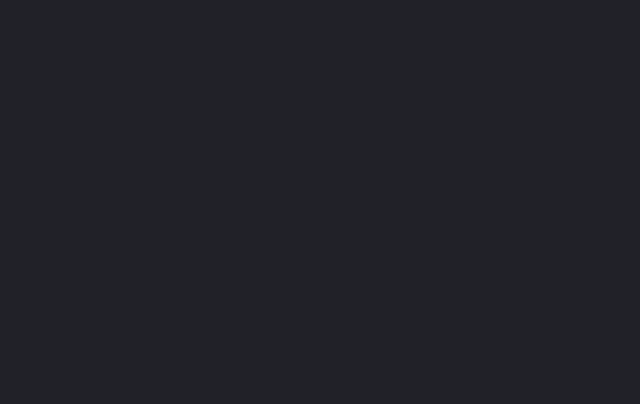
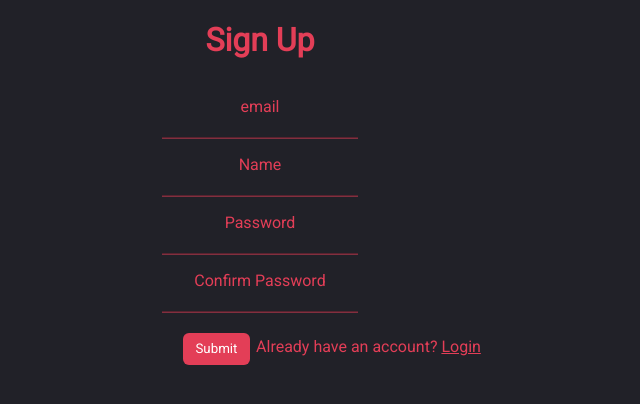
Before and after one commit to zamfir231/TodoApp, a React (Create React App) app: page /sign-up in a window 1280 px wide. Shown: the top 404 px of the page, without its empty margins (380-1020 px from the left). Built offline with nearby package versions, Linux system fonts and the light colour scheme; no server answers.

Commit message:
login and sign-up ui added

```diff
--- a/src/App.js
+++ b/src/App.js
@@ -2,6 +2,8 @@ import HomePage from './components/HomePage/HomePage'
 import { useState, useEffect } from 'react'
 import ThisWeekPage from './components/todayPage/thisWeekPage/ThisWeekPage'
 import TodayPage from './components/todayPage/TodayPage'
+import Login from './components/Auth/Login'
+import SignUp from './components/Auth/SignUp'
 import
 ThisMonthPage
 from './components/todayPage/thisWeekPage/thisMonthPage/ThisMonthPage'
@@ -61,6 +63,20 @@ const App = () => {
 
   const getTasksForToday = () => tasks.filter(task => task.date === date)
 
+  useEffect(() => {
+    fetch('/api/haha', {
+        method: 'POST',
+        headers: {
+            'content-type': 'application/json',
+        },
+        body: JSON.stringify({
+            hatz: 'haha',
+        }),
+    })
+      .then(response => response.json())
+      .then(data => console.log(data))
+  }, [])
+
   return (
     <Router>
       <div className='container'>
@@ -97,6 +113,12 @@ const App = () => {
             onAddTask={() => setshowAddTaskInput(true)}
           />
         </Route>
+        <Route exact path='/login'>
+          <Login title='Login' />
+        </Route>
+        <Route exact path='/sign-up'>
+          <SignUp title='Sign Up' />
+        </Route>
       </div>
     </Router>
   )
--- /dev/null
+++ b/src/components/Auth/Input.js
@@ -0,0 +1,12 @@
+const Input = ({ type, value, onChange }) => {
+    return (
+        <input
+            type={type}
+            value={value}
+            onChange={onChange}
+            className="auth-input"
+            spellCheck='false' />
+    )
+}
+
+export default Input
--- /dev/null
+++ b/src/components/Auth/Login.js
@@ -0,0 +1,63 @@
+import Input from "./Input"
+import { useState } from 'react'
+import { Link } from 'react-router-dom'
+
+const Login = ({ title }) => {
+    const [email, setEmail] = useState('')
+    const [password, setPassword] = useState('')
+
+    return (
+        <form className='login-form'>
+            <h1 className='auth-title'>{title}</h1>
+            <div className='form-control'>
+                <label htmlFor='email' className='helper-text'>email</label>
+                <Input
+                    type='email'
+                    value={email}
+                    onChange={e => setEmail(e.target.value)}
+                />
+            </div>
+            <div className='form-control'>
+                <label htmlFor='password' className='helper-text'>Password</label>
+                <Input
+                    type='password'
+                    value={password}
+                    onChange={e => setPassword(e.target.value)}
+                />
+            </div>
+            <div className="footer-auth">
+                <button
+                    type='submit'
+                    style={{
+                        borderRadius: '6px',
+                        backgroundColor: "#E33E57",
+                        color:'white',
+                        display: 'inline',
+                        border: 'none',
+                        width: '5em',
+                        height: '2rem',
+                        marginTop: '20px',
+                        marginLeft: '9rem',
+                        cursor: 'pointer',
+                        marginBottom: '50px',
+                    }}
+                >
+                    Login
+                </button>
+
+                <p className='text'>
+                    Don't have an account?  <Link
+                        to='/sign-up'
+                        style={{
+                            color: '#E33E57',
+                        }}
+                    >
+                        Sign-up
+                    </Link>
+                </p>
+            </div>
+        </form>
+    )
+}
+
+export default Login
--- /dev/null
+++ b/src/components/Auth/SignUp.js
@@ -0,0 +1,81 @@
+import Input from "./Input"
+import { useState } from 'react'
+import { Link } from 'react-router-dom'
+
+const Login = ({ title }) => {
+    const [email, setEmail] = useState('')
+    const [name, setName] = useState('')
+    const [password, setPassword] = useState('')
+    const [confirmPassword, setConfirmPassword] = useState('')
+
+    return (
+        <form className='login-form'>
+            <h1 className='auth-title'>{title}</h1>
+            <div className='form-control'>
+                <label htmlFor='email' className='helper-text'>email</label>
+                <Input
+                    type='email'
+                    value={email}
+                    onChange={e => setEmail(e.target.value)}
+                />
+            </div>
+            <div className='form-control'>
+                <label htmlFor='name' className='helper-text'>Name</label>
+                <Input
+                    type='text'
+                    value={name}
+                    onChange={e => setName(e.target.value)}
+                />
+            </div>
+            <div className='form-control'>
+                <label htmlFor='password' className='helper-text'>Password</label>
+                <Input
+                    type='password'
+                    value={password}
+                    onChange={e => setPassword(e.target.value)}
+                />
+            </div>
+            <div className='form-control'>
+                <label htmlFor='confirmPassword' className='helper-text'>Confirm Password</label>
+                <Input
+                    type='password'
+                    value={confirmPassword}
+                    onChange={e => setConfirmPassword(e.target.value)}
+                />
+            </div>
+            <div className="footer-auth">
+                <button
+                    type='submit'
+                    style={{
+                        borderRadius: '6px',
+                        backgroundColor: "#E33E57",
+                        color:'white',
+                        display: 'inline',
+                        border: 'none',
+                        width: '5em',
+                        height: '2rem',
+                        marginTop: '20px',
+                        marginLeft: '9rem',
+                        cursor: 'pointer',
+                        marginBottom: '50px',
+                    }}
+                >
+                    Submit
+                </button>
+
+                <p className='text'>
+                    Already have an account?  <Link
+                        to='/login'
+                        style={{
+                            color: '#E33E57',
+                        }}
+                    >
+                        Login
+                    </Link>
+                </p>
+            </div>
+        </form>
+    )
+}
+
+export default Login
--- a/src/components/HomePage/AddTaskInput.js
+++ b/src/components/HomePage/AddTaskInput.js
@@ -3,8 +3,6 @@ import {
     TextField,
     Grid,
     Typography,
-    FormControl,
-    FormControlLabel
 
 } from '@material-ui/core'
 
--- a/src/css/index.css
+++ b/src/css/index.css
@@ -141,3 +141,62 @@ body {
   left: 70%;
   top: 13%;
 }
+
+.helper-text {
+  color: var(--dark-color)
+}
+
+.login-form {
+  display: flex;
+  flex-flow: column;
+  justify-content: center;
+  align-items: center;
+}
+
+.form-control {
+  display: flex;
+  flex-flow: column;
+  justify-content: center;
+  align-items: center;
+  margin-top: 1rem;
+}
+
+.helper-text {
+  color: var(--main-color)
+}
+
+.auth-title {
+  color: var(--main-color)
+}
+
+.auth-input {
+  background-color: inherit;
+  border-style: hidden hidden groove hidden;
+  outline: none;
+  border-color: rgba(227,	62,	87, 0.5);
+  font-size: 1rem;
+  width: 12rem;
+  color: rgba(227,	62,	87, 0.5);
+}
+
+.auth-input:hover {
+  border-color: rgba(227,	62,	87, 1);
+  color: rgba(227,	62,	87, 1);
+}
+
+.auth-input:focus {
+  border-color: rgba(227,	62,	87, 1);
+  color: rgba(227,	62,	87, 1)
+}
+
+.text {
+  color: var(--main-color);
+  font-size: 1rem;
+  margin-top: 1.5rem;
+}
+
+.footer-auth {
+  display: flex;
+  width: 35%;
+  justify-content: space-around;
+}
```
Also changed, not shown: 2 other files (tests, documents, lock files or other folders).
